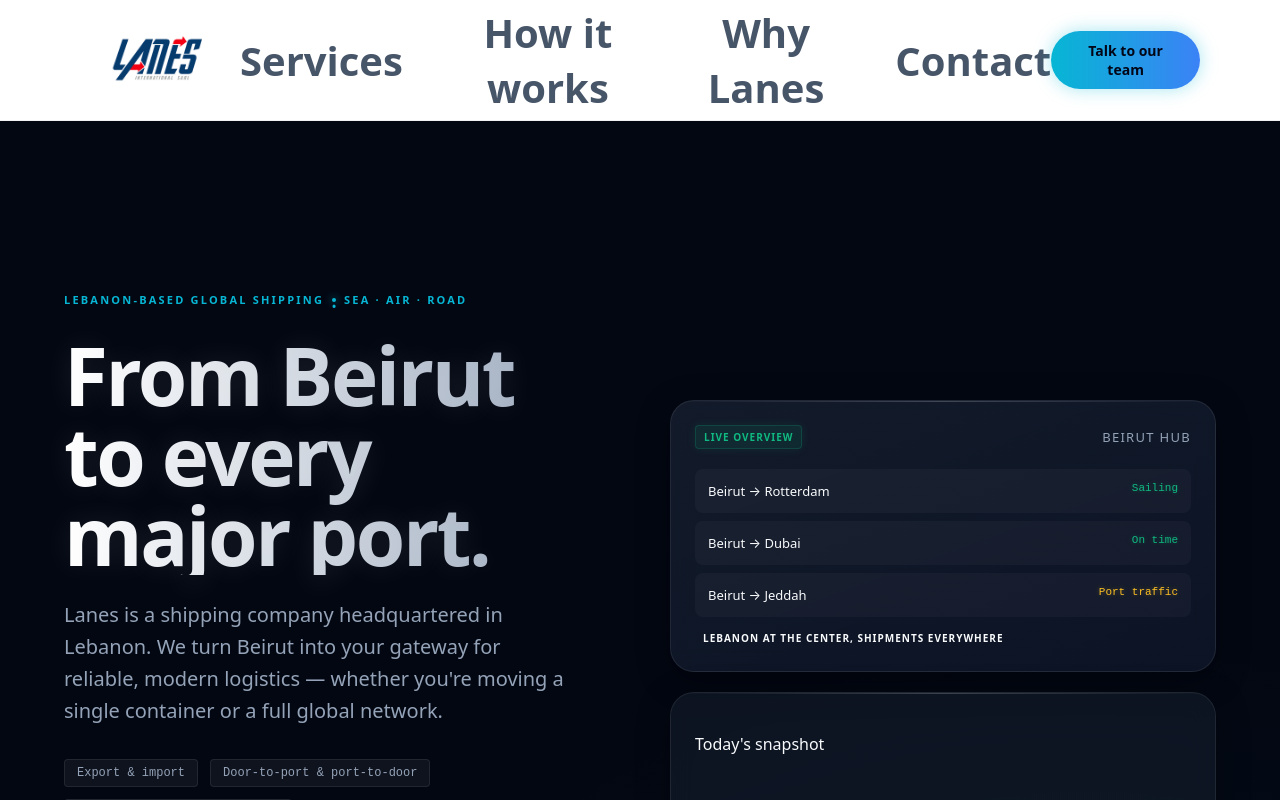
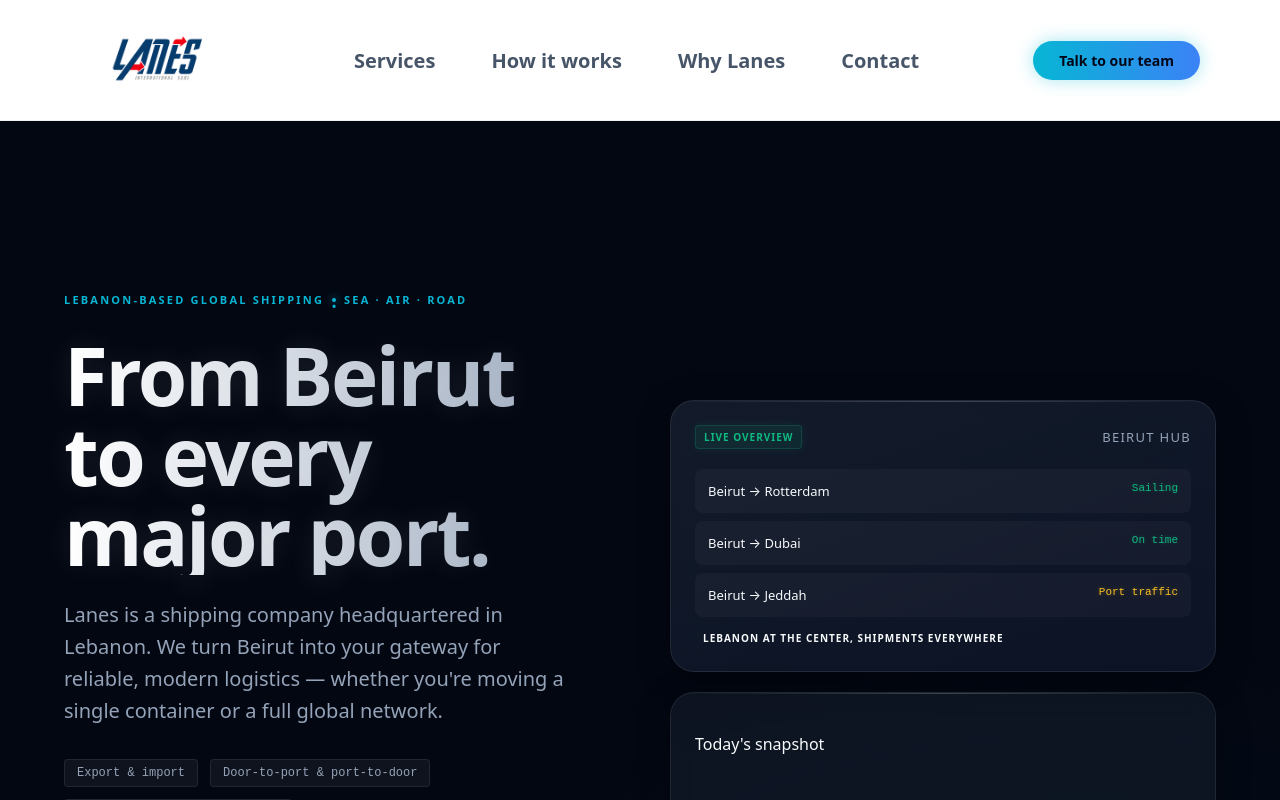
Before and after one commit to georgesmakoukji/lanes, a Next.js app: page / in a window 1280 px wide. Shown: the top 800 px of the page. Built offline with nearby package versions, Linux system fonts and the light colour scheme.

Commit message:
style: Decrease header navigation button font size for improved consistency and readability.

```diff
--- a/app/globals.css
+++ b/app/globals.css
@@ -153,7 +153,7 @@
 
 /* Ensure header nav typography wins over any globals */
 .nav .nav-links button {
-  font-size: 2.5rem !important;
+  font-size: 1.25rem !important;
   font-weight: 800 !important;
 }
 
```
